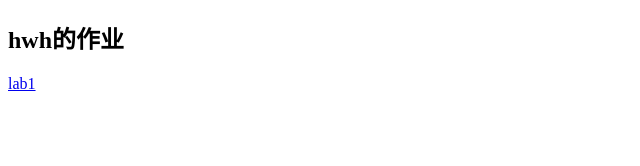
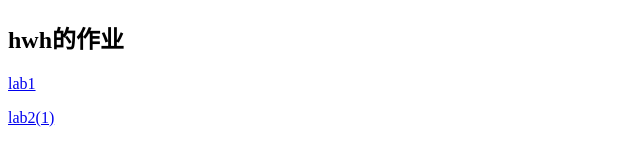
Before and after one commit to hwh1234567/hwh1234567.github.io, a plain HTML site: page index.html in a window 1280 px wide. Shown: the full height of the page, 0-640 px from the left. Drawn offline with Linux system fonts and the light colour scheme.

Commit message:
Update index.html

```diff
--- a/index.html
+++ b/index.html
@@ -7,5 +7,6 @@
     <body>
         <h2>hwh的作业</h2>
         <a href = "http://hwh1234567.github.io/hwhlab1/demos/index.html"> lab1 </a>
+        <p><a href = "hwh1234567.github.io/lab2(1)/demos/lab2d.html"> lab2(1) </a></p>
     </body>
 </html>
```
